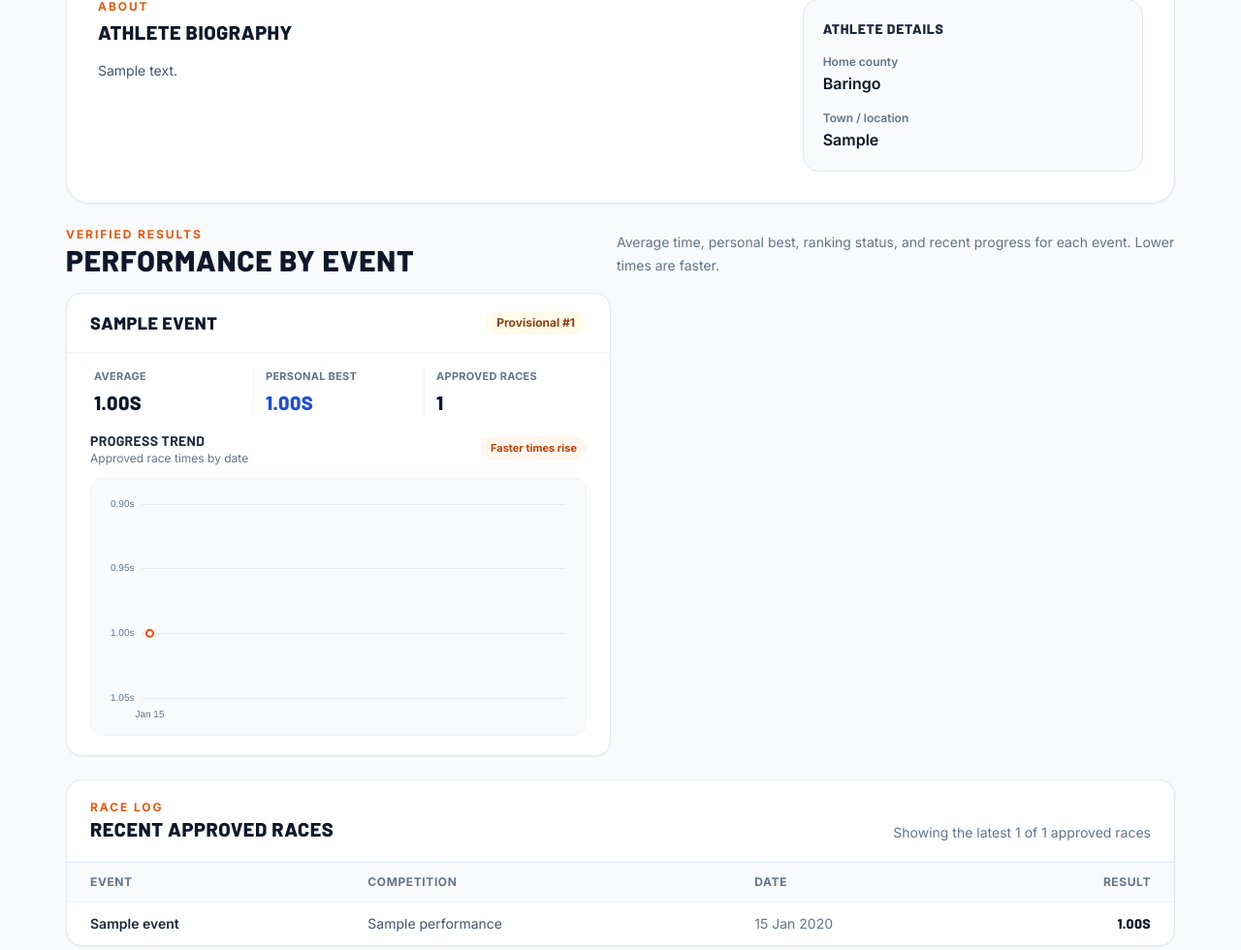
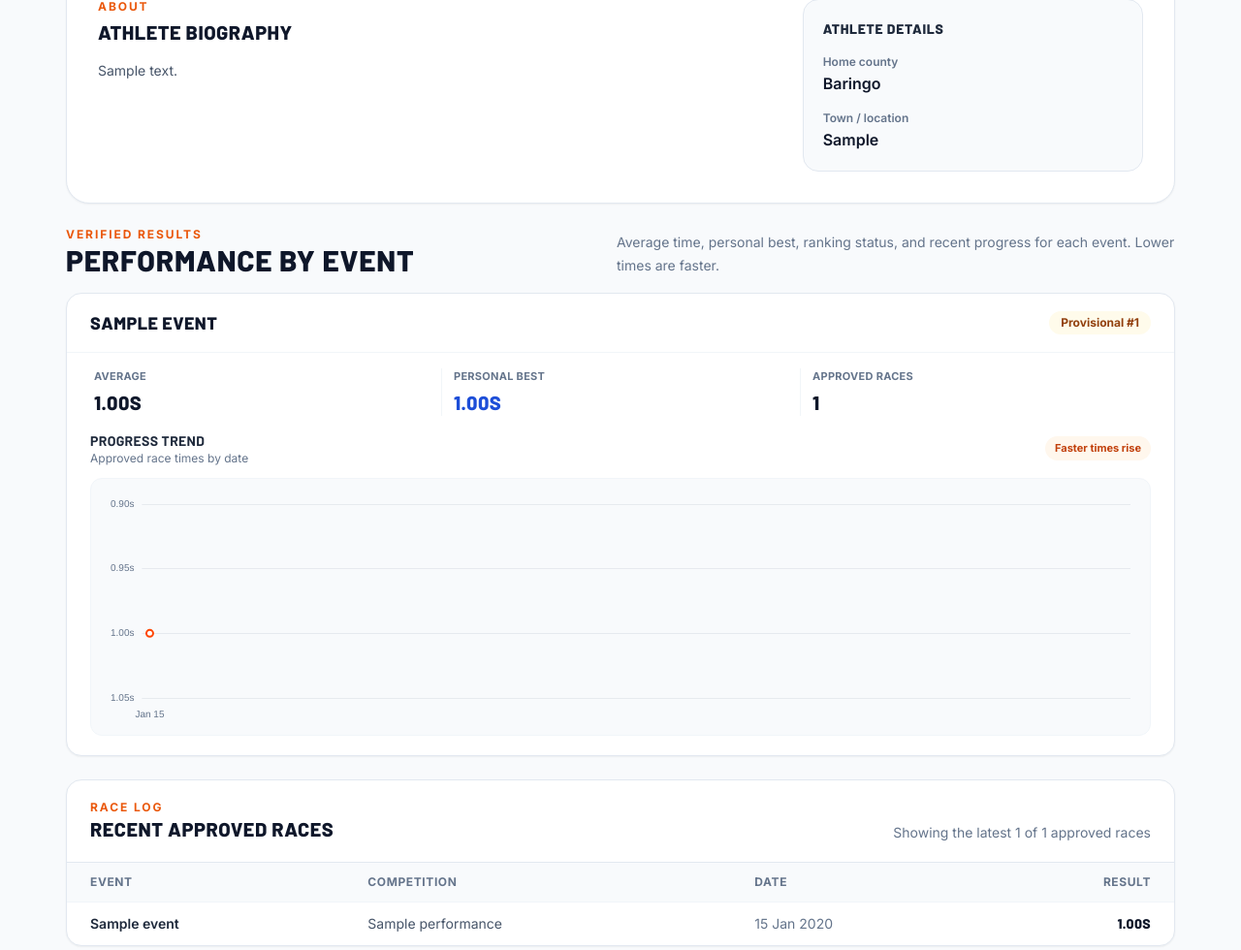
Before and after one commit to kipsangmosesdev/SakaTalent, a Django app: page /athlete/1/ in a window 1280 px wide. Shown: the part 532-1512 px from the top of the page at 97% size. Run offline with Django 5.2, Linux system fonts and the light colour scheme; tables that the repository leaves empty hold one stand-in row (values such as "Sample post"); grey boxes marked "Sample" are stand-in pictures; parts of the project's set-up code (start-up, migrations or seed data) failed here and were passed over; some libraries are stand-ins or nearby versions.

Commit message:
Expand final performance card to fill empty grid space

```diff
--- a/riadhaproject/core/templates/core/athlete_detail.html
+++ b/riadhaproject/core/templates/core/athlete_detail.html
@@ -98,7 +98,7 @@
         {% if event_statistics %}
             <div class="grid gap-5 xl:grid-cols-2">
                 {% for item in event_statistics %}
-                    <article class="overflow-hidden rounded-2xl border border-slate-200 bg-white shadow-sm">
+                    <article class="overflow-hidden rounded-2xl border border-slate-200 bg-white shadow-sm{% if forloop.last and stretch_last_event_card %} xl:col-span-2{% endif %}">
                         <header class="flex flex-wrap items-center justify-between gap-3 border-b border-slate-100 px-5 py-4 sm:px-6">
                             <h3 class="font-heading text-lg font-extrabold text-slate-900">{{ item.event.name }}</h3>
                             {% if item.position %}
--- a/riadhaproject/core/views.py
+++ b/riadhaproject/core/views.py
@@ -1110,6 +1110,7 @@ def athlete_detail(request, athlete_id):
         'performance_data': performance_data,
         'recent_performances': recent_performances,
         'total_verified_races': all_verified_performances.count(),
+        'stretch_last_event_card': len(event_statistics) % 2 == 1,
         'age': age,
     }
 
```
